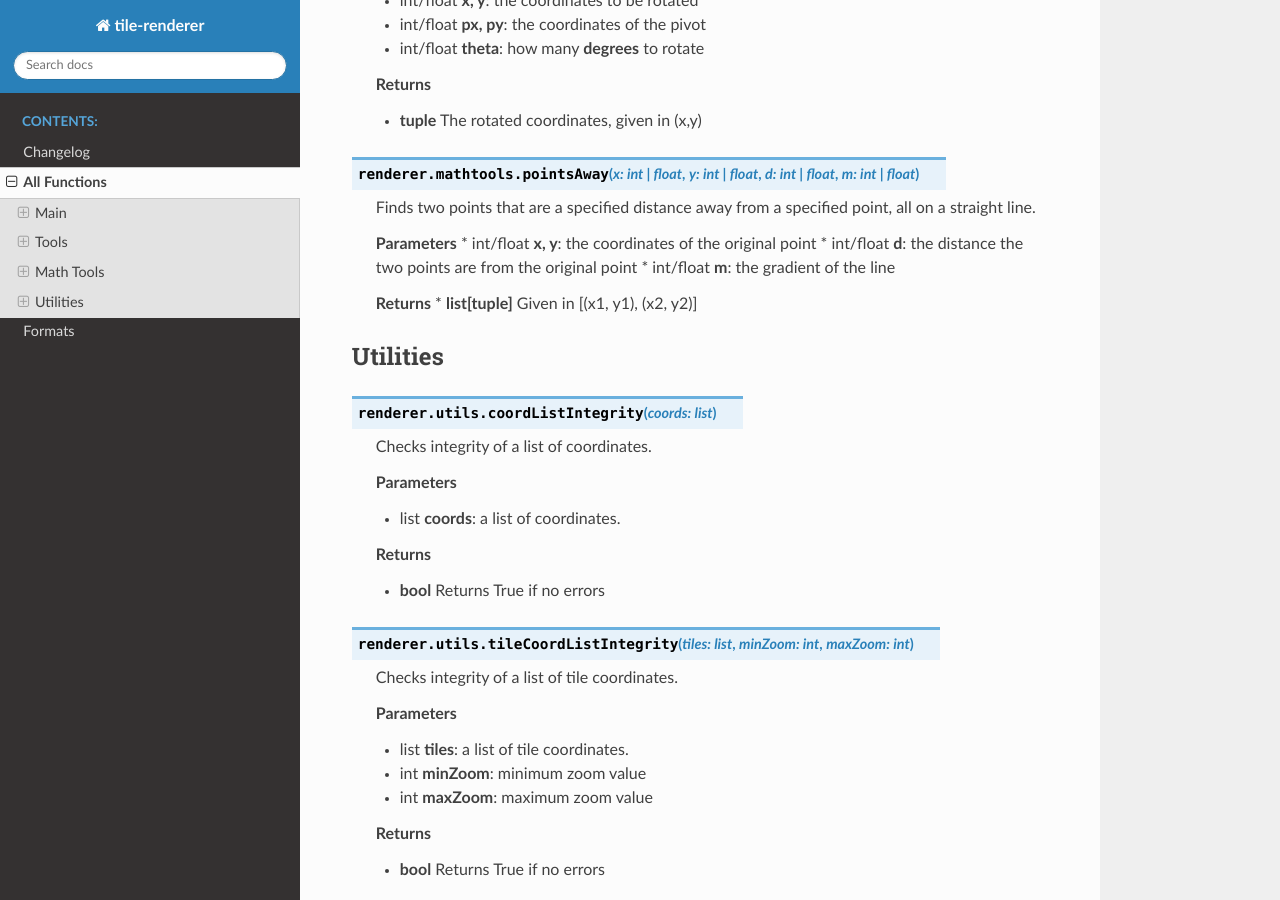
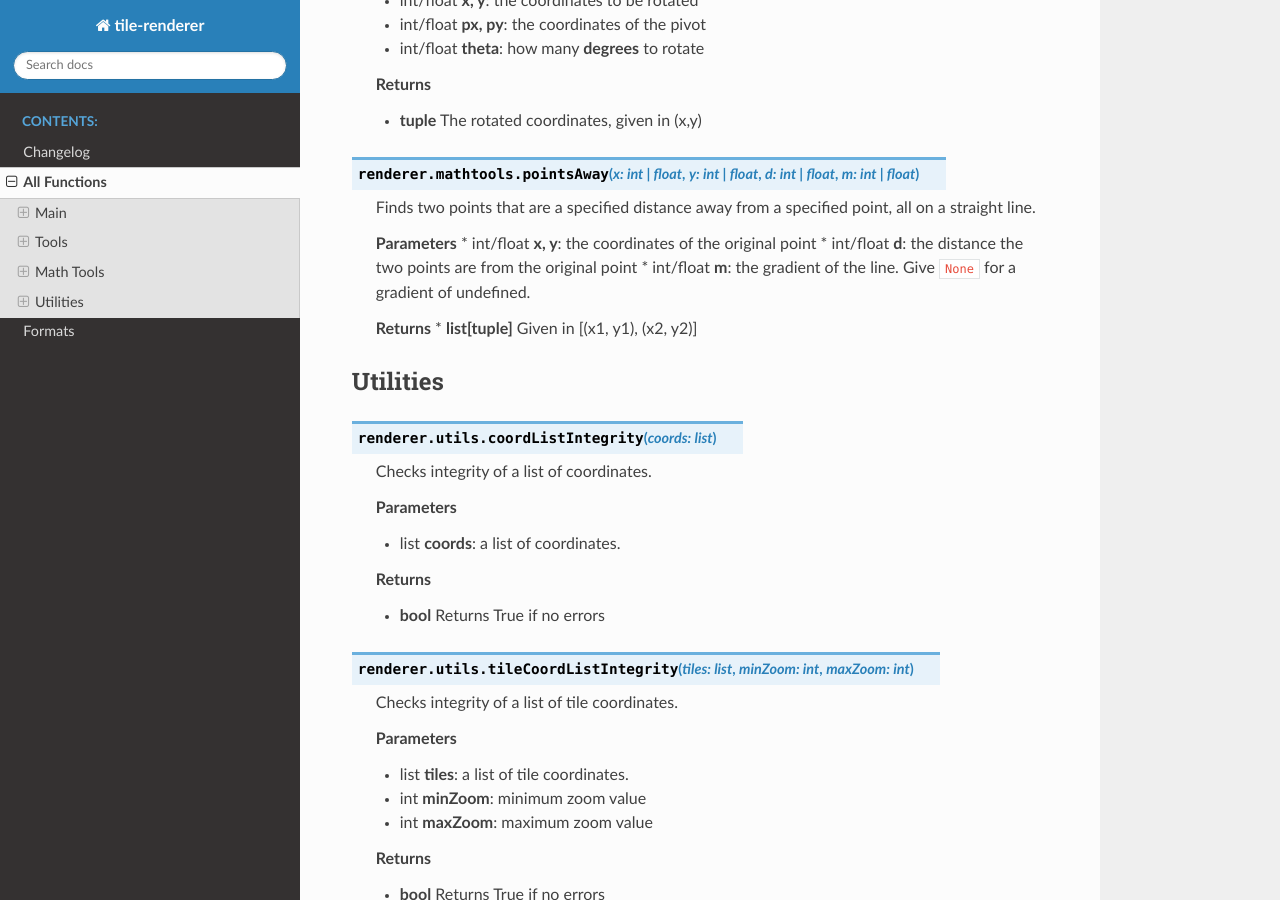
Before and after one commit to MRT-Map/tile-renderer, a Sphinx documentation site: the page built from docs/functions.rst, in a window 1280 px wide and 900 px high, scrolled down 5804 px. Built offline with Sphinx 7.4.7 and the Read the Docs theme 2.0.0, drawn with Linux system fonts in a browser that asks for light colours.

Commit message:
more documentation

```diff
--- a/docs/functions.rst
+++ b/docs/functions.rst
@@ -266,7 +266,7 @@ Math Tools
    **Parameters**
    * int/float **x, y**: the coordinates of the original point
    * int/float **d**: the distance the two points are from the original point
-   * int/float **m**: the gradient of the line
+   * int/float **m**: the gradient of the line. Give ``None`` for a gradient of undefined.
 
    **Returns**
    * **list[tuple]** Given in [(x1, y1), (x2, y2)]
--- a/docs/tutorials.rst
+++ b/docs/tutorials.rst
@@ -14,3 +14,4 @@ First steps
 ^^^^^^^^^^^
 
 Download/clone the repository on Github. Then, copy over ``renderer.py``, ``data``, and ``skins`` into your project directory.
+In a python file in the same directory,
```
